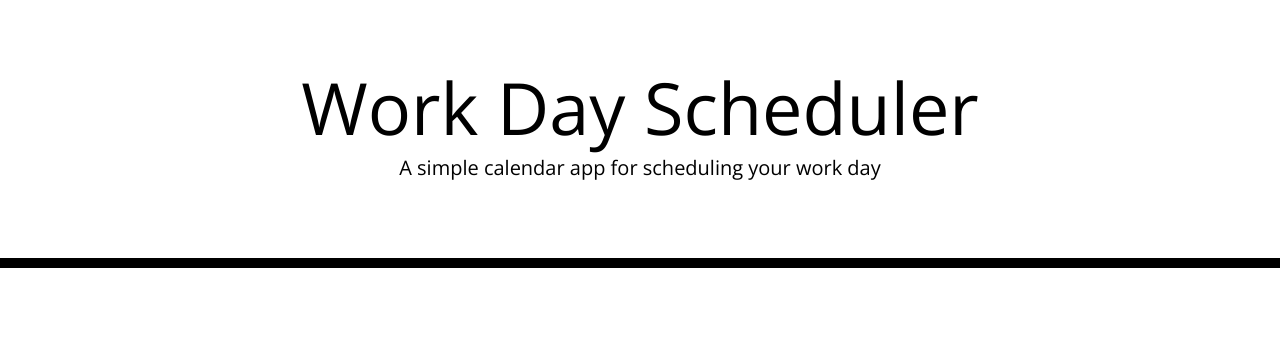
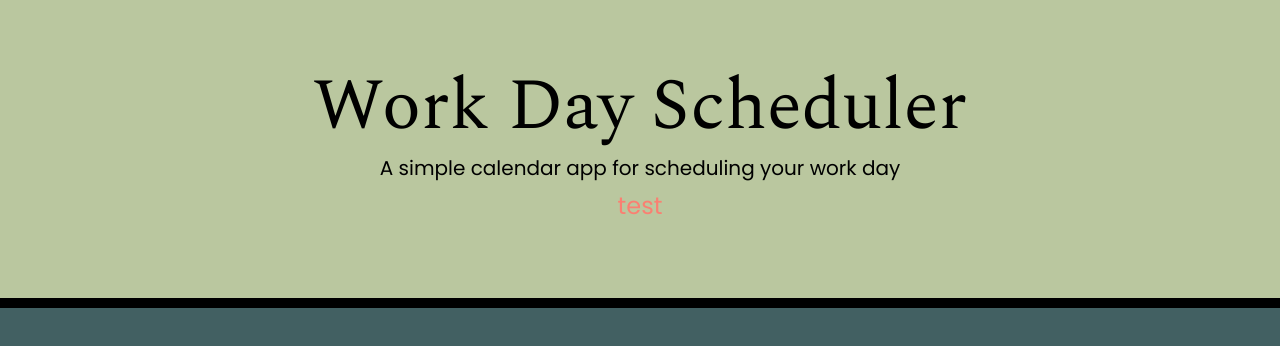
Before and after one commit to Relten98/Day_planner, a plain HTML site: page index.html in a window 1280 px wide. Drawn offline with nearby package versions, Linux system fonts and the light colour scheme.

Commit message:
improved formatting
Now the site is very...

a e s t h e t i c

```diff
--- a/Assets/style.css
+++ b/Assets/style.css
@@ -1,7 +1,15 @@
+html {
+  background: #426062;
+}
+
 body {
-  font-family: 'Open Sans', sans-serif;
+font-family: 'Poppins', sans-serif;
   font-size: 16px;
   line-height: 1;
+}
+
+h1 {
+  font-family: 'Spectral', serif;
 }
 
 textarea{
@@ -15,7 +23,7 @@ textarea{
 
 .jumbotron {
   text-align: center;
-  background-color: transparent;
+  background-color: #BAC79F;
   color: black;
   border-radius: 0;
   border-bottom: 10px solid black;
@@ -47,6 +55,13 @@ textarea{
   color: white;
 }
 
+.currentDay {
+  color: #fa8072;
+  margin-top: 11px;
+  text-align: center;
+  font-size: 24px;
+}
+
 .present {
   background-color: #ff6961;
   color: white;
--- a/index.html
+++ b/index.html
@@ -9,7 +9,11 @@
   <link rel="stylesheet" href="https://use.fontawesome.com/releases/v5.8.1/css/all.css"
     integrity="sha384-50oBUHEmvpQ+1lW4y57PTFmhCaXp0ML5d60M1M7uH2+nqUivzIebhndOJK28anvf" crossorigin="anonymous" />
   <link href="https://fonts.googleapis.com/css?family=Open+Sans&display=swap" rel="stylesheet" />
+  <link rel="preconnect" href="https://fonts.gstatic.com">
+  <link href="https://fonts.googleapis.com/css2?family=Poppins:wght@400;500&family=Spectral&display=swap" rel="stylesheet">
   <link rel="stylesheet" href="assets/style.css" />
+  <link rel="preconnect" href="https://fonts.gstatic.com">
+  <link href="https://fonts.googleapis.com/css2?family=Poppins:wght@500&display=swap" rel="stylesheet">
 
   <title>Work Day Scheduler</title>
 </head>
@@ -18,7 +22,7 @@
   <header class="jumbotron">
     <h1 class="display-3">Work Day Scheduler</h1>
     <p class="lead">A simple calendar app for scheduling your work day</p>
-    <p id="currentDay" class="lead"></p>
+    <p id="currentDay" class="currentDay">test</p>
   </header>
   <div class="container">
     <!-- Timeblocks go here -->
```
Also changed, not shown: Assets/script.js (+14 -0 lines).
